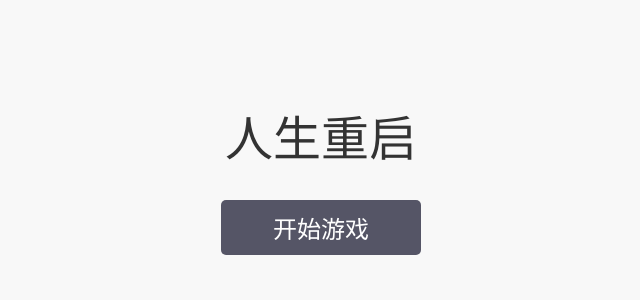
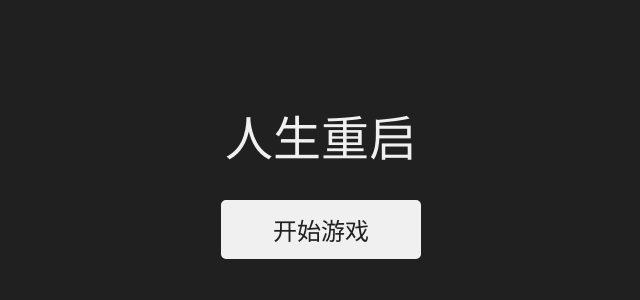
Before and after one commit to EmbraceAGI/LifeReloaded, a FastAPI app: page /life-reload/ in a window 1280 px wide. Shown: the top 300 px of the page, without its empty margins (319-959 px from the left). Run offline with FastAPI, Linux system fonts and the light colour scheme; parts of the project's set-up code (start-up, migrations or seed data) failed here and were passed over; some libraries are stand-ins or nearby versions.

Commit message:
improved ui with dark background

```diff
--- a/static/game.css
+++ b/static/game.css
@@ -1,20 +1,19 @@
 body {
     font-family: 'Arial', sans-serif;
-    background-color: #f8f8f8;
-    color: #333;
+    background-color: #202020; /* 更柔和的深灰色作为背景 */
+    color: #f0f0f0; /* 微亮的白色字体 */
     margin: 0;
     padding: 0;
 }
 
 .begin {
-    /* background: linear-gradient(to right, #e6e9f0, #eef1f5); */
     font-family: 'Helvetica Neue', sans-serif;
     text-align: center;
-    padding-top: 100px; /* Adjusted to vertically center the content */
+    padding-top: 100px; /* Vertically center the content */
 }
 
 #game-title {
-    color: #333;
+    color: #f0f0f0; /* 标题颜色改为微亮的白色 */
     font-size: 48px;
     margin-bottom: 30px; /* Space before the start button */
 }
@@ -24,17 +23,18 @@ body {
     width: 200px;
     padding: 10px 20px;
     font-size: 24px;
-    background-color: #556;
-    color: white;
-    border: none;
+    background-color: #f0f0f0; /* 按钮背景色为微亮的白色 */
+    color: #202020; /* 文本颜色为背景的深灰色 */
+    border: 2px solid #f0f0f0; /* 边框颜色与背景相同 */
     border-radius: 5px;
     cursor: pointer;
-    transition: background-color 0.3s;
+    transition: background-color 0.3s, color 0.3s;
     text-decoration: none; /* Remove underline from links */
 }
 
 #start-button:hover {
-    background-color: #667;
+    background-color: #e5e5e5; /* 鼠标悬停时的背景色稍亮 */
+    color: #202020; /* 鼠标悬停时的字体颜色不变 */
 }
 
 .card {
@@ -92,27 +91,32 @@ body {
 
 .buttons {
     display: flex;
-    gap: 10px; /* 使用 gap 属性代替 margin 左右设置，使代码更简洁 */
+    gap: 10px;
 }
 
 button {
     padding: 8px 16px;
     font-size: 16px;
-    border: none;
+    border: 2px solid #f0f0f0; /* 按钮边框设置为微亮的白色 */
     border-radius: 5px;
     cursor: pointer;
-    background-color: #556; /* 提供一种鲜明的颜色使按钮更显眼 */
-    color: #fff;
+    background-color: #383838; /* 按钮背景色 */
+    color: #f0f0f0; /* 按钮文本色 */
+    transition: background-color 0.3s, color 0.3s;
+}
+
+button:hover {
+    background-color: #505050; /* 鼠标悬停时按钮背景色稍变亮 */
 }
 
 button:disabled {
-    background-color: #ccc; /* 设置灰色背景 */
-    color: #888; /* 设置淡灰色文本 */
-    cursor: not-allowed; /* 设置不允许的光标样式 */
+    background-color: #303030; /* 不可用按钮背景色更深 */
+    color: #606060; /* 不可用按钮文本色更淡 */
+    cursor: not-allowed;
 }
 
 .markdown-container {
-    border: 1px solid #ccc;
+    border: 1px solid #383838;
     padding: 20px;
     margin-bottom: 10px;
     height: 70%;
```
Also changed, not shown: other parts of static/game.css (+10 -11 lines).
